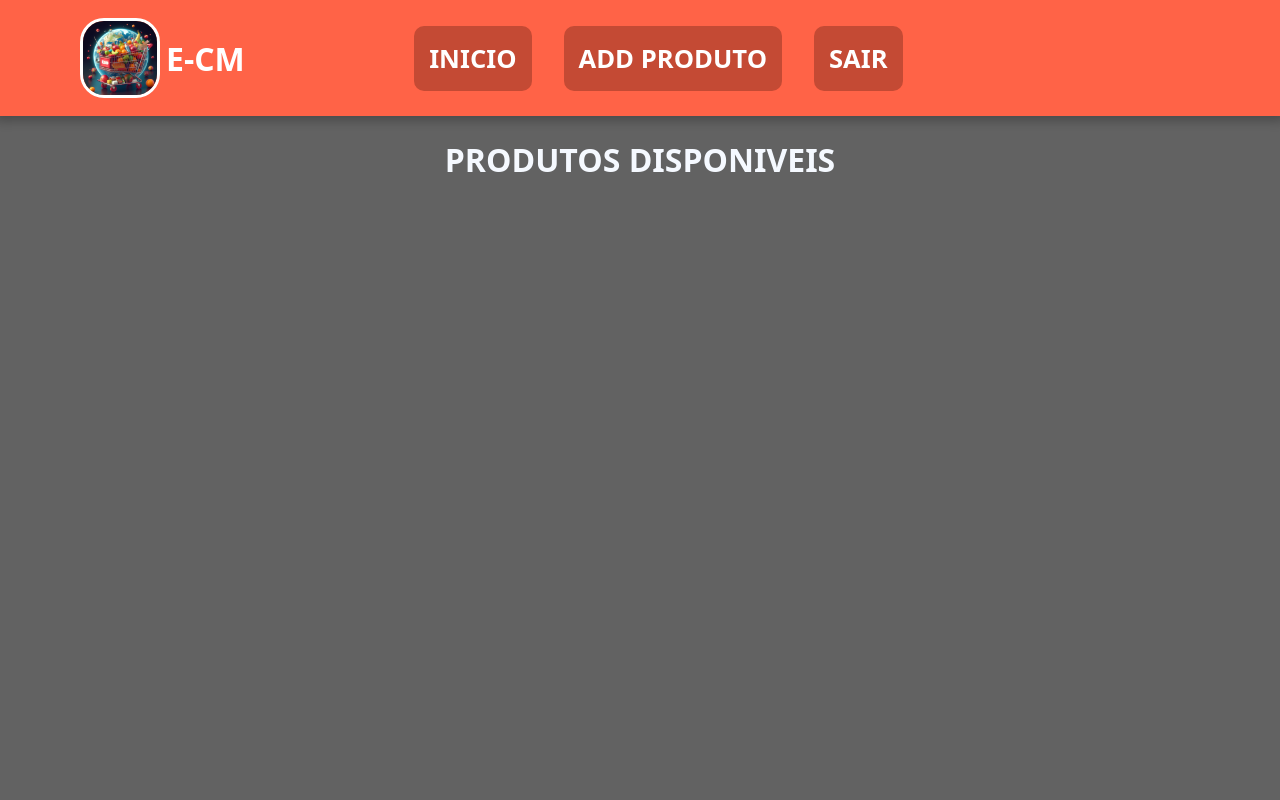
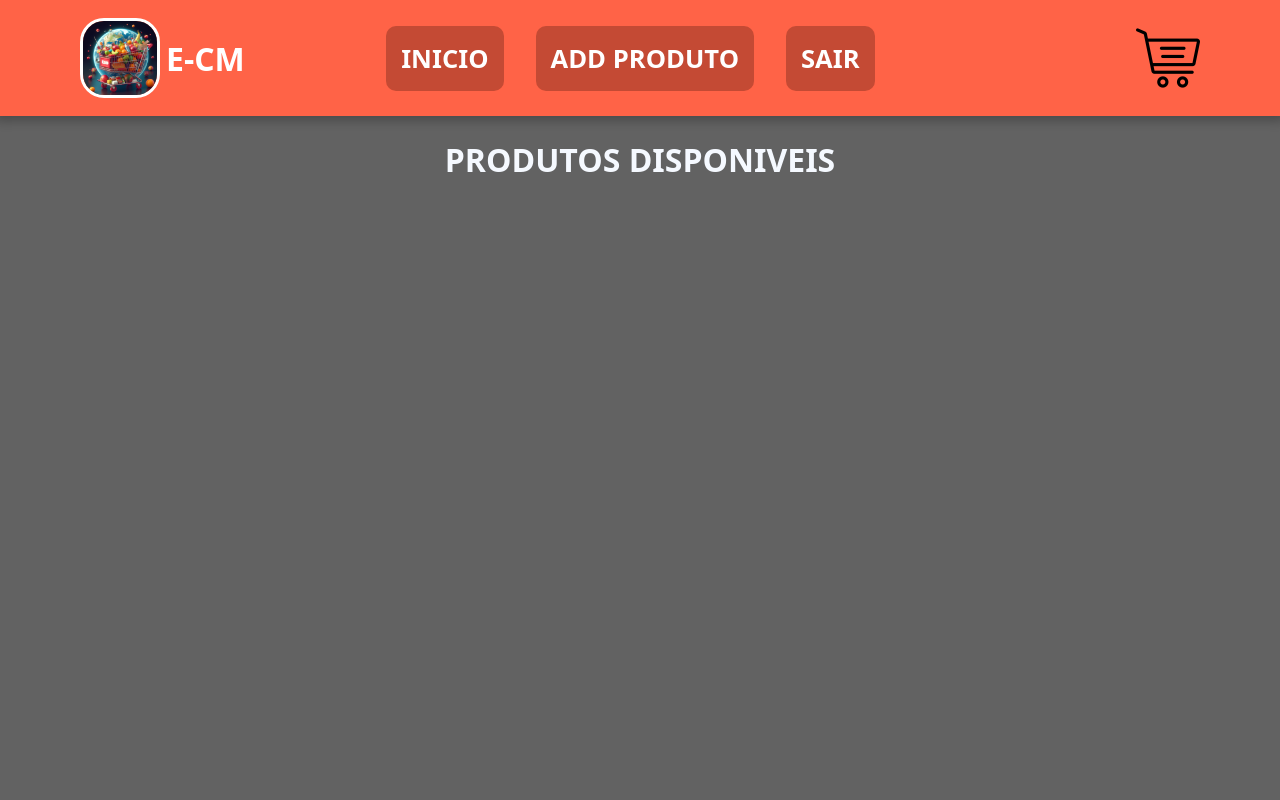
Before and after one commit to BenoGustavo/eCommerce-HTML, a plain HTML site: page html/products.html in a window 1280 px wide. Shown: the top 800 px of the page. Drawn offline with Linux system fonts and the light colour scheme.

Commit message:
placing kart on the header

```diff
--- a/assets/css/header.css
+++ b/assets/css/header.css
@@ -72,6 +72,16 @@
     cursor: pointer;
 }
 
+.carrinho img{
+    display: block;
+    max-width: 4rem;
+    max-height: 6rem;
+    height: auto;
+    width: auto;
+
+    margin: 1.6rem 5rem;
+}
+
 /* underline animation */
 
 .header_items li a {
--- a/html/products.html
+++ b/html/products.html
@@ -23,11 +23,15 @@
                     <h1>E-CM</h1>
                 </a>
             </div>
-            <ul class="header_items">
+            <!-- ESSE STYLE TA AI POR CONTA DO CARRINHO -->
+            <ul class="header_items" style="margin-right: 5rem;">
                 <li><a href="/index.html">Inicio</a></li>
                 <li><a id="new_product">add produto</a></li>
                 <li><a id="logout" href="/html/login-form.html">Sair</a></li>
             </ul>
+            <div class="carrinho">
+                <a href="/html/login-form.html" id="carrinho"><img src="/assets/img/supermarketcart.png" alt="supermarketkart"></a>
+            </div>
         </nav>
     </header>
 
```
Also changed, not shown: assets/img/supermarketcart.png (added).
